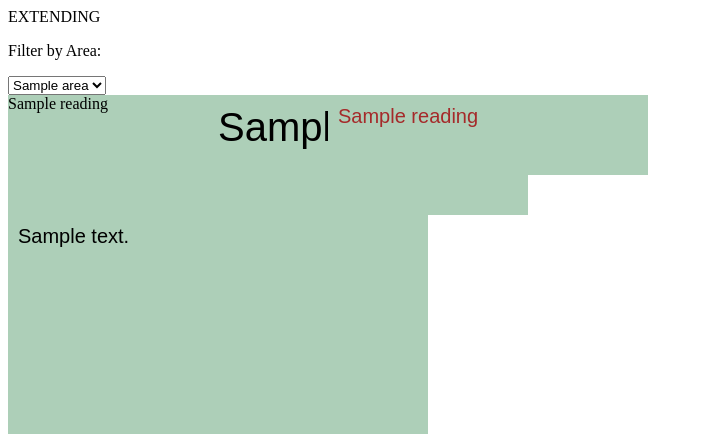
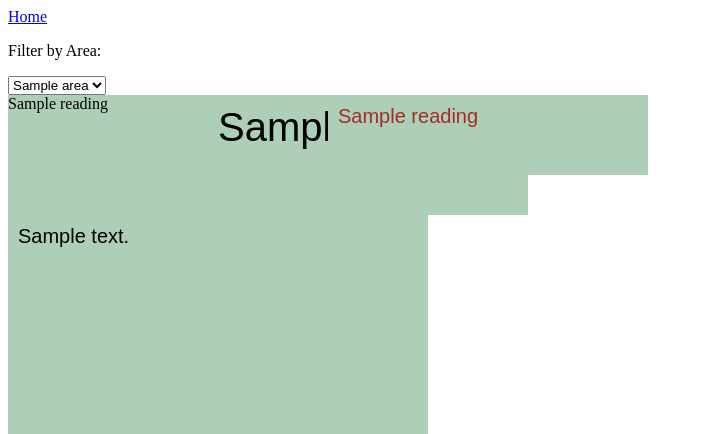
Before and after one commit to Alvatron-2/Techathon_2024, a Flask app: template templates/Floodings.html in a window 1280 px wide. Shown: the top 434 px of the page, without its empty margins (0-703 px from the left). Run offline with Flask 3, Linux system fonts and the light colour scheme; the template is opened without the code that fills it: most values are stand-ins (such as "Sample title", 1, 10 or a date in 2020).

Commit message:
15 min push

```diff
--- a/templates/Base.html
+++ b/templates/Base.html
@@ -1,7 +1,13 @@
 <head>
     <link rel="stylesheet" href="static/Homepage_CSS.css">
 </head>
-<p>EXTENDING</p>
+
+
+<navbar_holder>
+    <navbar_li><a class="active" href="#Home">Home</a></navbar_liv>
+</navbar_holder>
+
+
 <body>
     {% block content %}
     {% endblock content %}
```
